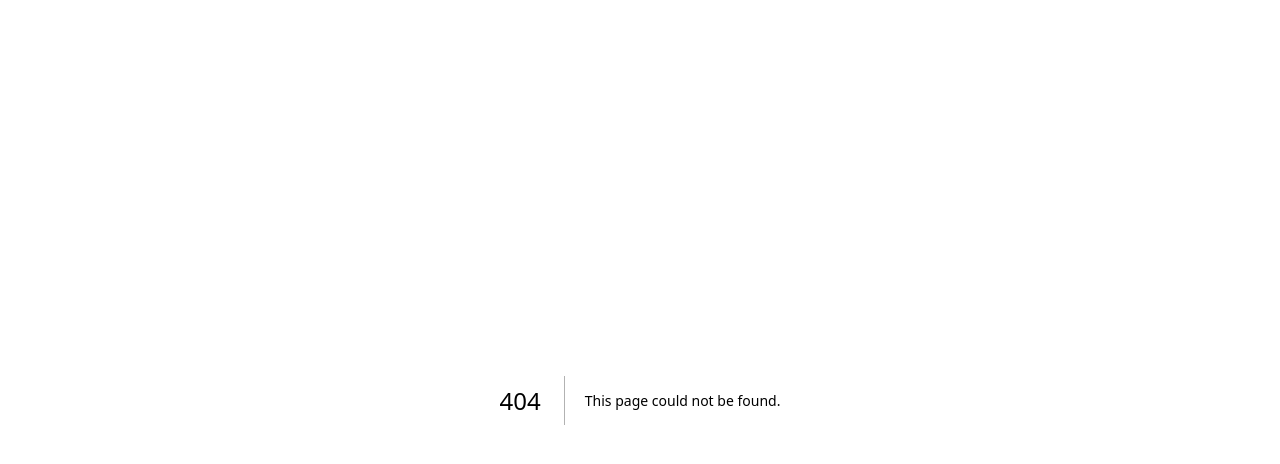
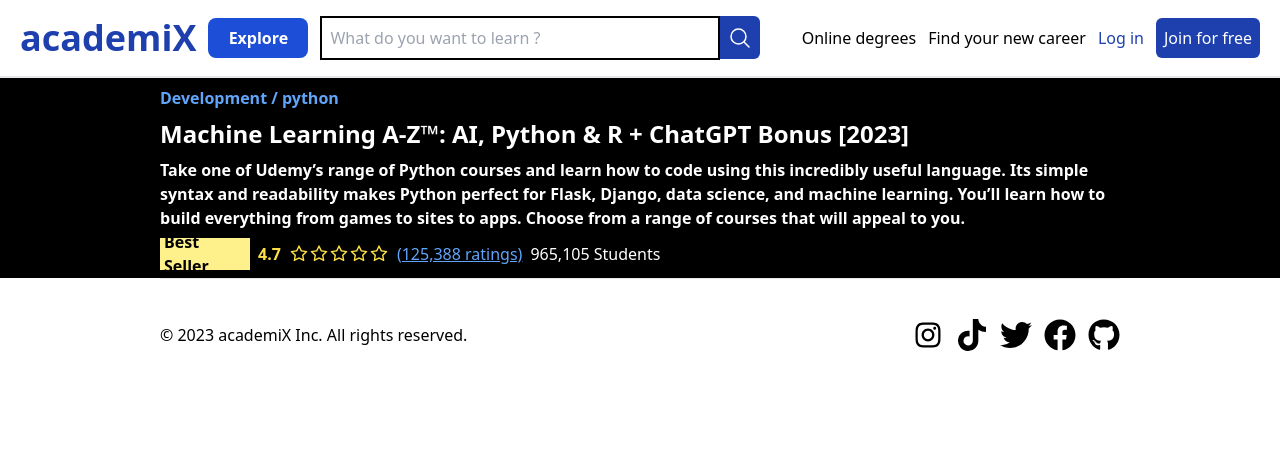
Before and after one commit to chibokaxavier/academix, a Next.js app: page /courses/1 in a window 1280 px wide. Before the commit this address had no page. Shown: the top 464 px of the page. Built offline with nearby package versions, Linux system fonts and the light colour scheme.

Commit message:
SECOND PAGE STYLING IN PROGRESS

```diff
--- a/courses.ts
+++ b/courses.ts
@@ -2,7 +2,7 @@
   {
     id: 1,
     header: "Expand your career opportunities with Python ",
-    text: "Take one of Udemy’s range of Python courses and learn how to code using this incredibly useful language. Its simple syntax and readability makes Python perfect for Flask, Django, data science, and machine learning. You’ll learn how to build everything from games to sites to apps. Choose from a range of courses that will appeal to....",
+    text: "Take one of Udemy’s range of Python courses and learn how to code using this incredibly useful language. Its simple syntax and readability makes Python perfect for Flask, Django, data science, and machine learning. You’ll learn how to build everything from games to sites to apps. Choose from a range of courses that will appeal to you.",
     type: "python",
     name: "Machine Learning A-Z™: AI, Python & R + ChatGPT Bonus [2023]",
     description:
--- /dev/null
+++ b/pages/courses/[id].tsx
@@ -0,0 +1,68 @@
+import Footer from "@/components/Footer";
+import Header from "@/components/Header";
+import React from "react";
+import courses from "@/courses";
+import { useRouter } from "next/router";
+import { AiFillStar, AiOutlineStar } from "react-icons/ai";
+
+const Courses = () => {
+  const router = useRouter();
+  const { id } = router.query;
+
+  const course = courses.find((course) => {
+    return course.id === parseInt(id as string);
+  });
+  return (
+    <>
+      <head>
+        <title>academiX</title>
+      </head>
+      <header>
+        <Header />
+      </header>
+      <div>
+        <main className="bg-black text-white ">
+          <div className="xl:mx-[160px] mx-5 md:mx-10 py-2 space-y-2">
+            <p className="text-blue-400 font-bold">
+              Development / {course?.type}
+            </p>
+            <p className="text-2xl font-bold">{course?.name}</p>
+            <p className="font-semibold">{course?.text}</p>
+            <div className="flex items-center space-x-2 ">
+              <div className=" h-8 px-1 font-bold w-[90px] flex items-center justify-center bg-yellow-200 text-black">
+                Best Seller
+              </div>
+              <div className="flex items-center justify-center ">
+                <span className="mr-2 font-bold text-yellow-300">4.7</span>
+                <span>
+                  <AiOutlineStar className="h-5 w-5 font-bold text-yellow-300" />
+                </span>
+                <span>
+                  <AiOutlineStar className="h-5 w-5 font-bold text-yellow-300" />
+                </span>
+                <span>
+                  <AiOutlineStar className="h-5 w-5 font-bold text-yellow-300" />
+                </span>
+                <span>
+                  <AiOutlineStar className="h-5 w-5 font-bold text-yellow-300" />
+                </span>
+                <span>
+                  <AiOutlineStar className="h-5 w-5 font-bold text-yellow-300" />
+                </span>
+              </div>
+              <p className="underline text-blue-400">
+                (125,388 ratings)
+              </p>
+              <p>{course?.number} Students</p>
+            </div>
+          </div>
+        </main>
+        <footer>
+          <Footer />
+        </footer>
+      </div>
+    </>
+  );
+};
+
+export default Courses;
```
